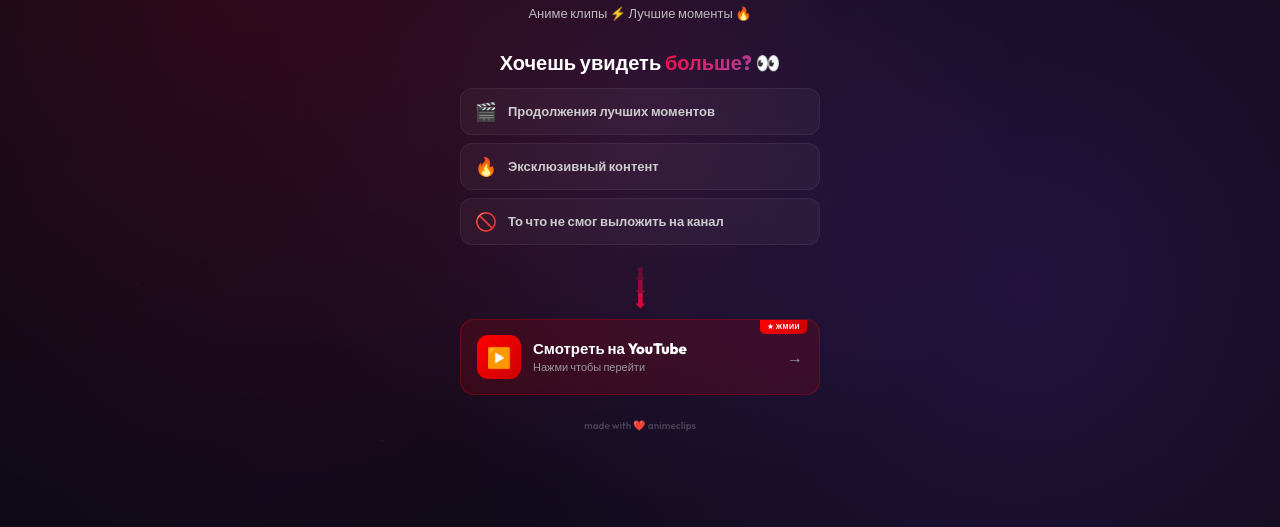
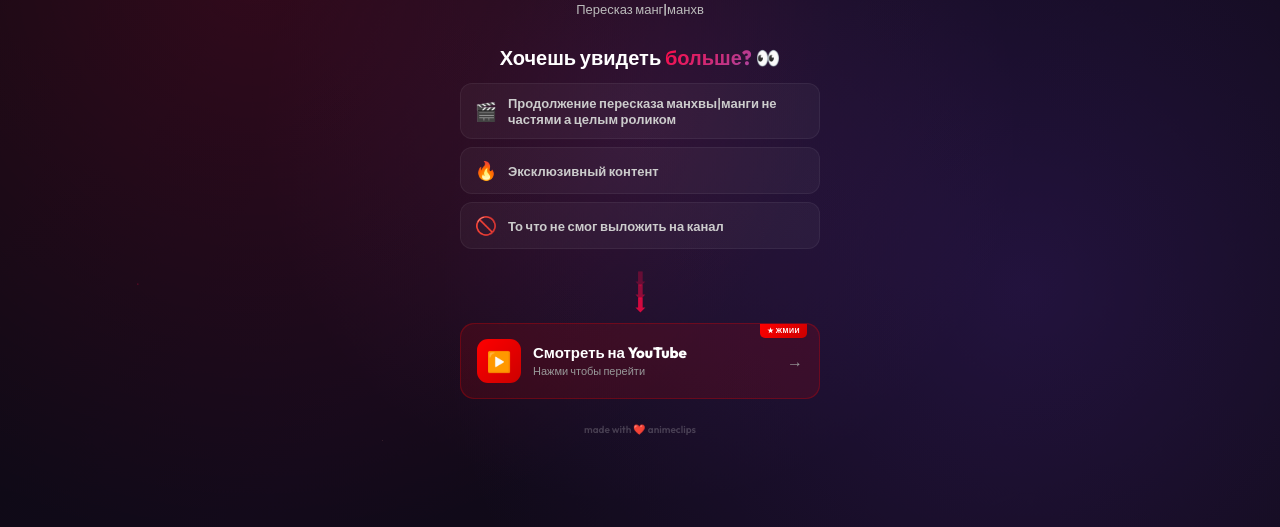
Before and after one commit to animeclips/proda, a plain HTML site: page index.html in a window 1280 px wide. Shown: the part 273-800 px from the top of the page. Drawn offline with Linux system fonts and the light colour scheme.

Commit message:
Update index.html

```diff
--- a/index.html
+++ b/index.html
@@ -35,7 +35,6 @@
 
         /* ═══════════════════════════════════
            КРАСИВЫЙ ФОН — ЛЕГКИЙ
-           Mesh gradient + частицы
            ═══════════════════════════════════ */
 
         .bg {
@@ -56,7 +55,6 @@
             50% { transform: scale(1.02) rotate(0.5deg); }
         }
 
-        /* Сетка — очень лёгкая */
         .grid {
             position: fixed;
             inset: 0;
@@ -69,7 +67,6 @@
             opacity: 0.5;
         }
 
-        /* Частицы — ТОЛЬКО 5 штук */
         .particles {
             position: fixed;
             inset: 0;
@@ -184,7 +181,6 @@
             margin-bottom: 14px;
         }
 
-        /* Кольцо — простое */
         .ring {
             position: absolute;
             inset: -3px;
@@ -452,7 +448,6 @@
            RESPONSIVE
            ═══════════════════════════════════ */
 
-        /* Очень маленькие экраны */
         @media (max-height: 700px) {
             .container { padding: 20px 16px; }
             .profile { margin-bottom: 18px; }
@@ -470,7 +465,6 @@
             .ft { margin-top: 16px; }
         }
 
-        /* Планшеты и больше */
         @media (min-width: 768px) {
             .container { padding: 40px 20px; }
             .ava-box { width: 100px; height: 100px; }
@@ -479,11 +473,9 @@
             .bait-title { font-size: 20px; }
         }
 
-        /* Убираем скроллбар */
         ::-webkit-scrollbar { display: none; }
         body { -ms-overflow-style: none; scrollbar-width: none; }
 
-        /* Отключаем лишнее на мобиле */
         @media (max-width: 768px) {
             * {
                 -webkit-touch-callout: none;
@@ -496,11 +488,9 @@
 
 <body>
 
-    <!-- BG -->
     <div class="bg"></div>
     <div class="grid"></div>
 
-    <!-- Частицы — ТОЛЬКО 5 -->
     <div class="particles">
         <div class="p p1"></div>
         <div class="p p2"></div>
@@ -515,16 +505,12 @@
         <div class="profile">
             <div class="ava-box">
                 <div class="ring"></div>
-                <!--
-                    АВАТАРКА
-                    Загрузи avatar.jpg в GitHub
-                -->
                 <img class="ava" src="avatar.jpg" alt="animeclips">
             </div>
 
             <h1 class="name">ANIMECLIPS</h1>
             <p class="handle">@animeclips</p>
-            <p class="desc">Аниме клипы ⚡ Лучшие моменты 🔥</p>
+            <p class="desc">Пересказ манг|манхв</p>
         </div>
 
         <!-- BAIT -->
@@ -536,7 +522,7 @@
             <div class="items">
                 <div class="item">
                     <span class="e">🎬</span>
-                    <span>Продолжения лучших моментов</span>
+                    <span>Продолжение пересказа манхвы|манги не частями а целым роликом</span>
                 </div>
                 <div class="item">
                     <span class="e">🔥</span>
@@ -557,7 +543,6 @@
         </div>
 
         <!-- BUTTON -->
-        <!-- ЗАМЕНИ href="..." НА СВОЮ ССЫЛКУ -->
         <a href="https://youtube.com/@ComeHuma" class="btn">
             <div class="badge">★ ЖМИИ</div>
             <div class="icon">▶️</div>
```
